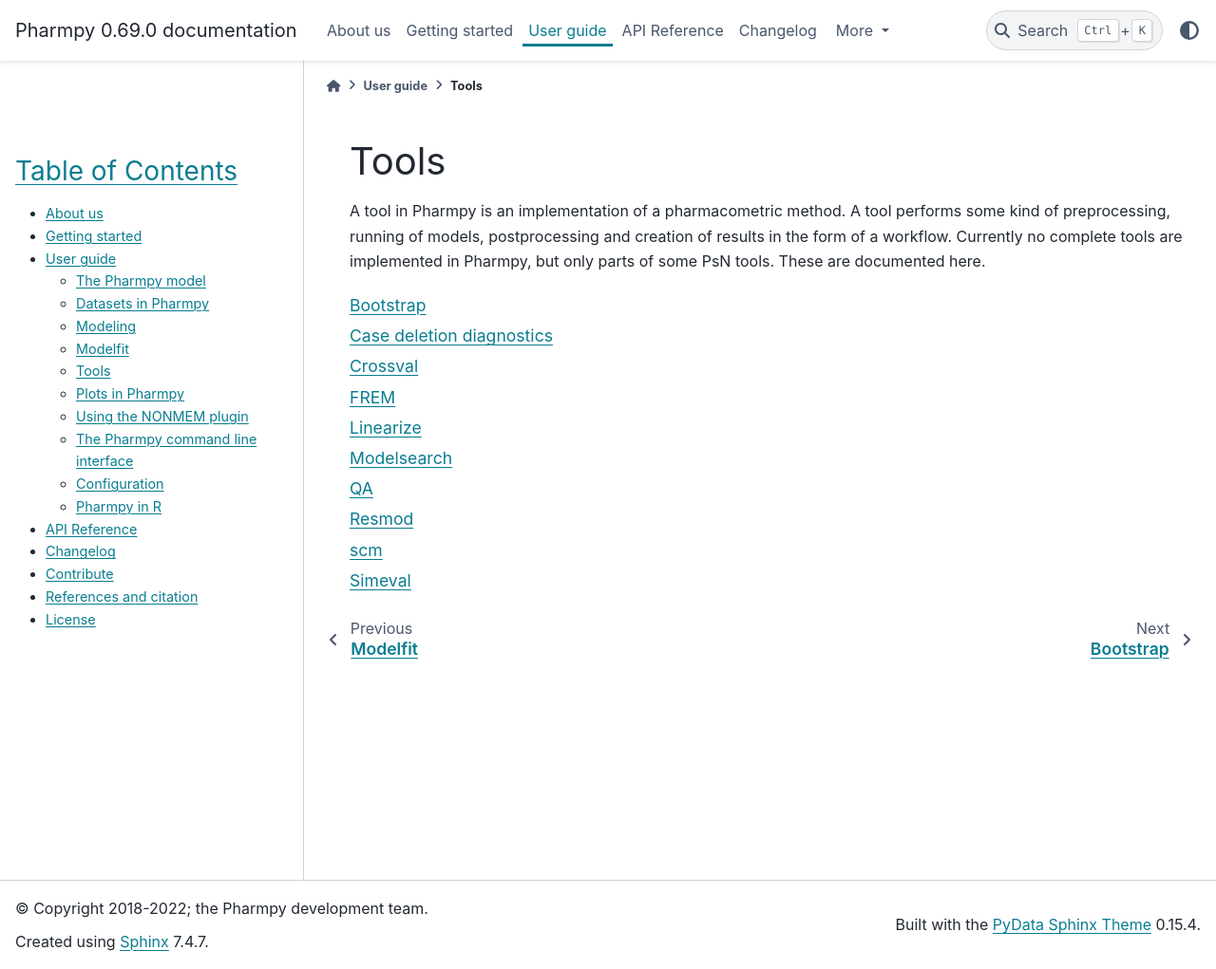
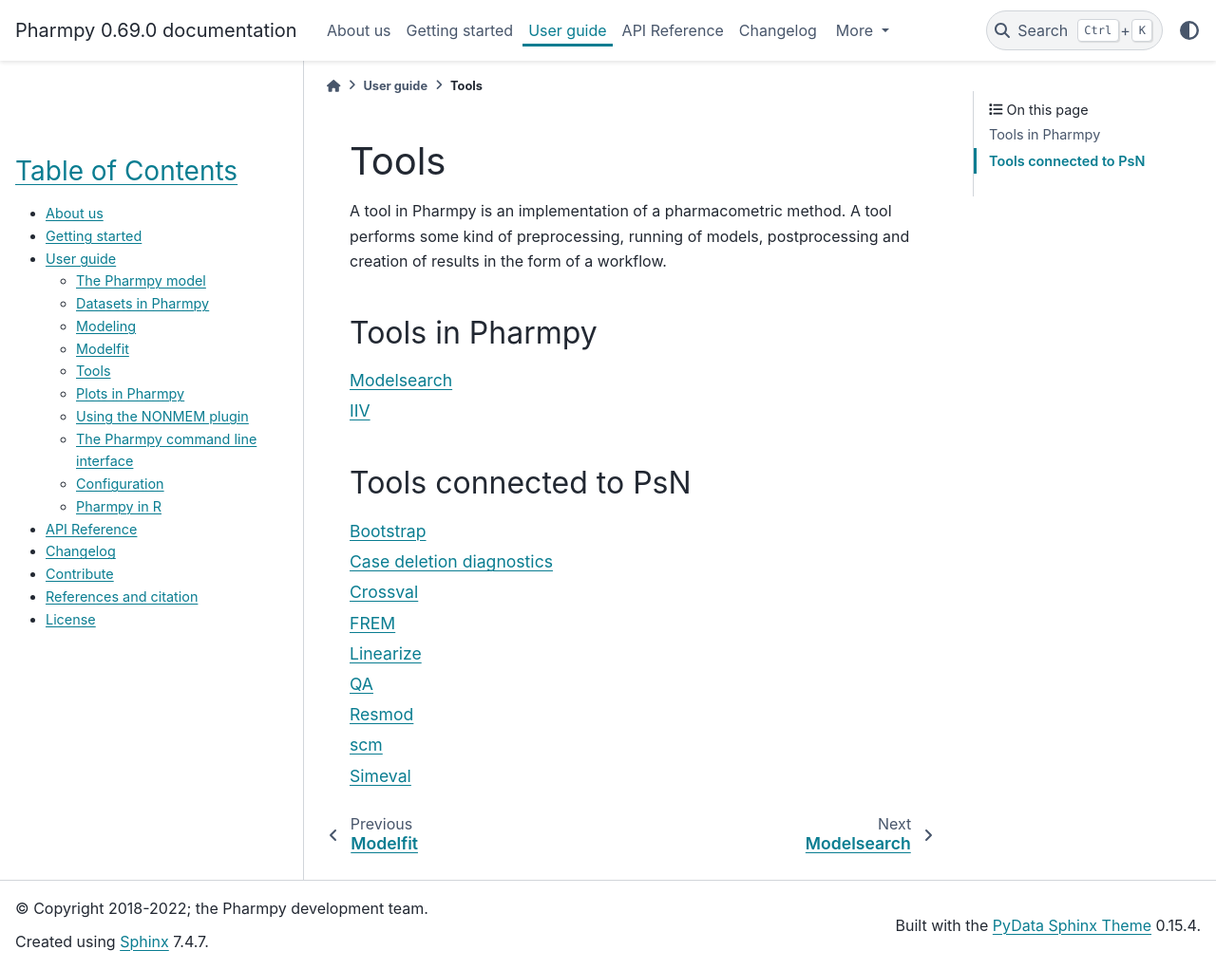
Before and after one commit to pharmpy/pharmpy, a Sphinx documentation site: the page built from docs/tools.rst, in a window 1280 px wide and 1021 px high. Shown: the whole window at 95% size. Built offline with Sphinx 7.4.7 and the PyData theme 0.15.4, drawn with Linux system fonts in a browser that asks for light colours; some of the changed lines change nothing that is shown.

Commit message:
First version of IIV-tool documentation

```diff
--- /dev/null
+++ b/docs/iiv.rst
@@ -0,0 +1,140 @@
+===
+IIV
+===
+
+The IIV tool is a general tool to decide the best IIV structure given a start model. This includes deciding which IIV
+to keep and the covariance structure based on a chosen selection criteria.
+
+~~~~~~~
+Running
+~~~~~~~
+
+The iiv tool is available both in Pharmpy/pharmr and from the command line.
+
+To initiate iiv in Python:
+
+.. code:: python
+
+    from pharmpy.modeling import run_tool
+
+    start_model = read_model('path/to/model')
+    run_tool('iiv',
+             algorithm='brute_force_no_of_etas',
+             model=start_model,
+             iiv_strategy=0,
+             rankfunc='bic',
+             cutoff=None)
+
+This will take an input model ``model`` and run the brute_force_no_of_etas ``algorithm``. The tool will add structural
+IIVs to the start model according to according to ``iiv_strategy`` 0, where no IIVs are added. The candidate models
+will be ranked using ``bic`` with default ``cutoff``, which for BIC is none.
+
+To run iiv from the command line, the example code is redefined accordingly:
+
+.. code::
+
+    pharmpy run iiv path/to/model 'brute_force_no_of_etas' --iiv_strategy 0 --rankfunc 'bic'
+
+~~~~~~~~~
+Arguments
+~~~~~~~~~
+
++---------------------------------------------------+-----------------------------------------------------------------------------------------+
+| Argument                                          | Description                                                                             |
++===================================================+=========================================================================================+
+| :ref:`algorithm<Algorithms>`                      | Algorithm to use (e.g. brute_force_no_of_etas)                                          |
++---------------------------------------------------+-----------------------------------------------------------------------------------------+
+| :ref:`iiv_strategy<IIV strategies>`               | If/how IIV should be added to start model (default is 0)                                |
++---------------------------------------------------+-----------------------------------------------------------------------------------------+
+| :ref:`rankfunc<Comparing and ranking candidates>` | Which selection criteria to rank models on, e.g. OFV (default is BIC)                   |
++---------------------------------------------------+-----------------------------------------------------------------------------------------+
+| :ref:`cutoff<Comparing and ranking candidates>`   | Cutoff for the ranking function, exclude models that are below cutoff (default is None) |
++---------------------------------------------------+-----------------------------------------------------------------------------------------+
+| :ref:`iiv_strategy<IIV strategies>`               | If/how IIV should be added to candidate models (default is 0)                           |
++---------------------------------------------------+-----------------------------------------------------------------------------------------+
+| ``model``                                         | Start model                                                                             |
++---------------------------------------------------+-----------------------------------------------------------------------------------------+
+
+~~~~~~~~~~
+Algorithms
+~~~~~~~~~~
+
+Different aspects of the IIV structure can be explored in the tool depending on which algorithm is chosen. The
+available algorithms can be seen in the table below.
+
++-----------------------------------+-----------------------------------------------------+
+| Algorithm                         | Description                                         |
++===================================+=====================================================+
+| ``'brute_force_no_of_etas'``      | Removes available IIV in all possible combinations  |
++-----------------------------------+-----------------------------------------------------+
+| ``'brute_force_block_structure'`` | Tests all combinations of covariance structures     |
++-----------------------------------+-----------------------------------------------------+
+
+Brute force search for number of IIVs
+~~~~~~~~~~~~~~~~~~~~~~~~~~~~~~~~~~~~~
+
+This algorithm will create candidate models for all combinations of removed IIVs. It will also create a naive pooled
+model.
+
+.. graphviz::
+
+    digraph BST {
+            node [fontname="Arial"];
+            base [label="Base model"]
+            s0 [label="None"]
+            s1 [label="ETA(1)"]
+            s2 [label="ETA(2)"]
+            s3 [label="ETA(3)"]
+            s4 [label="ETA(1);ETA(2)"]
+            s5 [label="ETA(1);ETA(3)"]
+            s6 [label="ETA(2);ETA(3)"]
+            s7 [label="ETA(1);ETA(2);ETA(3)"]
+
+            base -> s0
+            base -> s1
+            base -> s2
+            base -> s3
+            base -> s4
+            base -> s5
+            base -> s6
+            base -> s7
+        }
+
+Brute force search for covariance structure
+~~~~~~~~~~~~~~~~~~~~~~~~~~~~~~~~~~~~~~~~~~~
+
+This will try to create available IIV variance structures, including models with no covariance (only diagonal), and
+covariance between all IIVs (full block).
+
+.. graphviz::
+
+    digraph BST {
+            node [fontname="Arial"];
+            base [label="Base model"]
+            s0 [label="Diagonal"]
+            s1 [label="ETA(1)+ETA(2)"]
+            s2 [label="ETA(1)+ETA(3)"]
+            s3 [label="ETA(2)+ETA(3)"]
+            s4 [label="ETA(1)+ETA(2)+ETA(3)"]
+            s5 [label="Fullblock"]
+
+            base -> s0
+            base -> s1
+            base -> s2
+            base -> s3
+            base -> s4
+            base -> s5
+        }
+
+~~~~~~~~~~~~~~
+IIV strategies
+~~~~~~~~~~~~~~
+
+The IIV strategy refers to if/how IIV should be added to the PK parameters of the input model. The different strategies
+can be seen the corresponding chapter in :ref:`modelsearch<iiv_strategies>`.
+
+~~~~~~~~~~~~~~~~~~~~~~~~~~~~~~~~
+Comparing and ranking candidates
+~~~~~~~~~~~~~~~~~~~~~~~~~~~~~~~~
+
+This system is the same as for modelsearch, see :ref:`here<ranking>`.
--- a/docs/modelsearch.rst
+++ b/docs/modelsearch.rst
@@ -228,6 +228,9 @@
 The same feature combinations as in the exhaustive stepwise algorithm will be excluded (described
 :ref:`here<Feature combination exclusions>`)
 
+
+.. _iiv_strategies:
+
 ~~~~~~~~~~~~~~
 IIV strategies
 ~~~~~~~~~~~~~~
@@ -246,6 +249,8 @@
 +-----------+----------------------------------------------------------+
 | ``3``     | IIV is added to the absorption delay parameter           |
 +-----------+----------------------------------------------------------+
+
+.. _ranking:
 
 ~~~~~~~~~~~~~~~~~~~~~~~~~~~~~~~~
 Comparing and ranking candidates
--- a/docs/tools.rst
+++ b/docs/tools.rst
@@ -2,7 +2,22 @@
 Tools
 =====
 
-A tool in Pharmpy is an implementation of a pharmacometric method. A tool performs some kind of preprocessing, running of models, postprocessing and creation of results in the form of a workflow. Currently no complete tools are implemented in Pharmpy, but only parts of some PsN tools. These are documented here.
+A tool in Pharmpy is an implementation of a pharmacometric method. A tool performs some kind of preprocessing, running
+of models, postprocessing and creation of results in the form of a workflow.
+
+~~~~~~~~~~~~~~~~
+Tools in Pharmpy
+~~~~~~~~~~~~~~~~
+
+.. toctree::
+   :maxdepth: 1
+
+   modelsearch
+   iiv
+
+~~~~~~~~~~~~~~~~~~~~~~
+Tools connected to PsN
+~~~~~~~~~~~~~~~~~~~~~~
 
 .. toctree::
    :maxdepth: 1
@@ -12,7 +27,6 @@
    crossval
    frem
    linearize
-   modelsearch
    qa
    resmod
    scm
```
